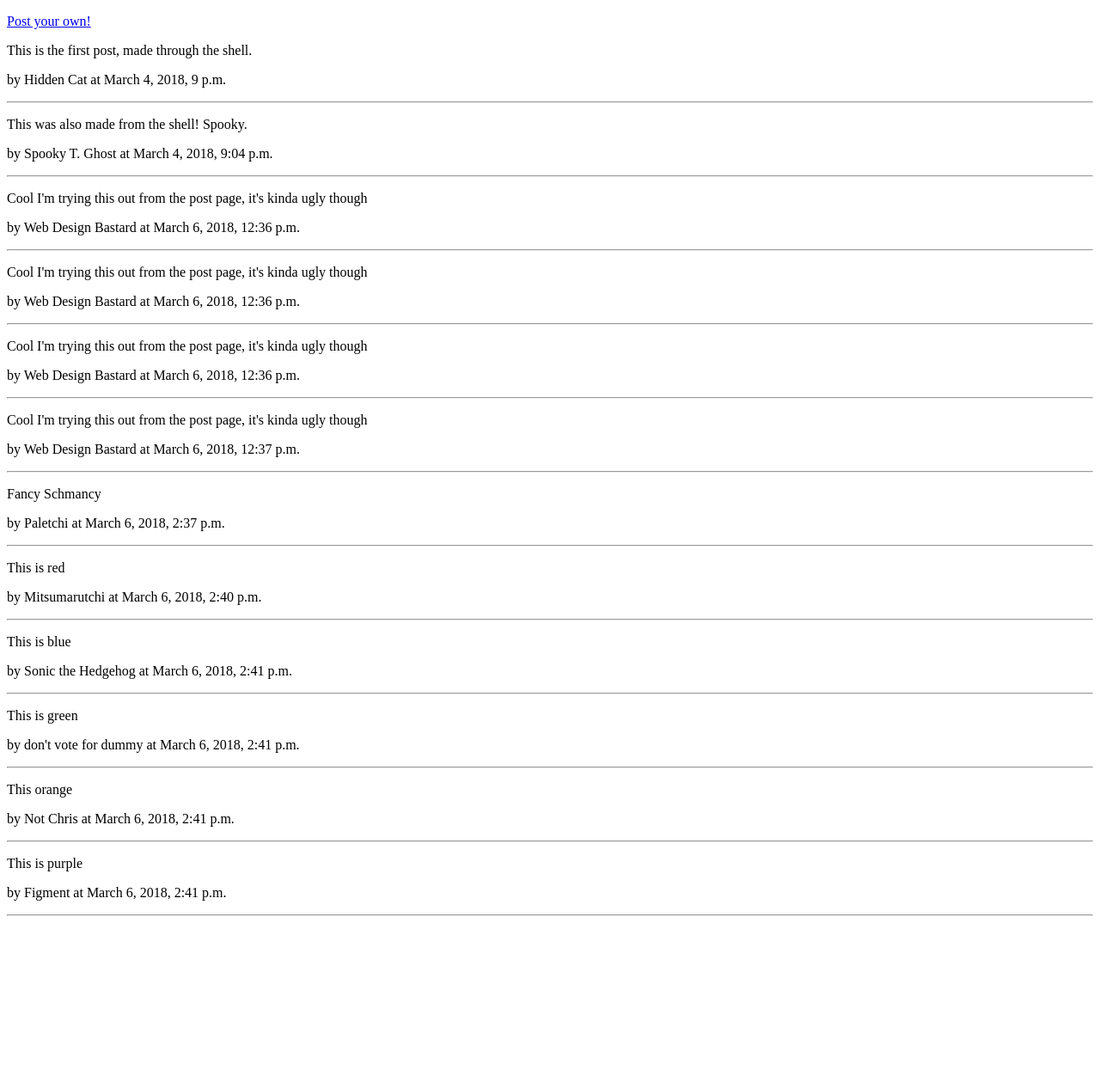
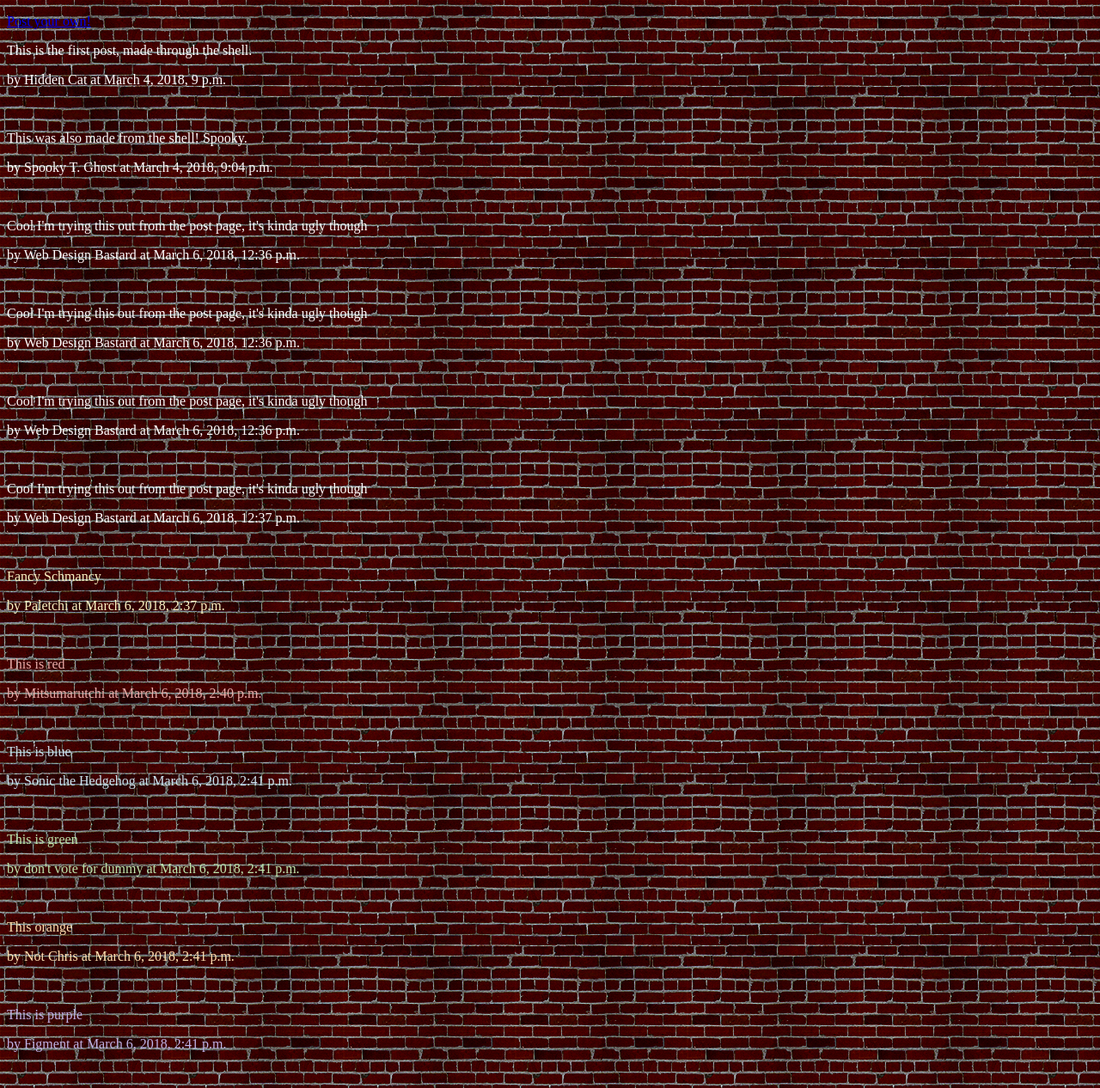
Before and after one commit to codelioness/graffitiwall, a Django app: template wall/templates/wall/index.html in a window 1280 px wide. Shown: the whole page at 86% size. Before the commit the page ends 1066 px from the top, so only its background shows below. Run offline with Django 3.2, Linux system fonts and the light colour scheme; the template is opened without the code that fills it: values that come from a table or form of the project are taken from there, others are empty; data comes from the database, SQL or seed files in the repository; both versions use the stored data as it was after the commit; tables that the repository leaves empty hold one stand-in row (values such as "Sample post").

Commit message:
Added color options for posts (default is white)

```diff
--- a/graffiti/settings.py
+++ b/graffiti/settings.py
@@ -119,3 +119,5 @@ USE_TZ = True
 # https://docs.djangoproject.com/en/2.0/howto/static-files/
 
 STATIC_URL = '/static/'
+
+STATICFILES_DIRS = ( os.path.join('static'), )
--- a/wall/models.py
+++ b/wall/models.py
@@ -5,6 +5,16 @@ class Post(models.Model):
     post_text = models.TextField(max_length=400)
     author_name = models.CharField(max_length=40)
     pub_date = models.DateTimeField('date published')
+    COLOR_CHOICES = (
+        ('#eaadaa', 'Red'),
+        ('#c9e2ee', 'Blue'),
+        ('#fbf5c5', 'Yellow'),
+        ('#bfe5ac', 'Green'),
+        ('#FFE0B1', 'Orange'),
+        ('#C0B4E7', 'Purple'),
+        ('#FFFFFF', 'White'),
+    )
+    color = models.CharField(max_length=7, choices=COLOR_CHOICES, default='#FFFFFF')
 
     def __str__(self):
         return self.post_text
--- /dev/null
+++ b/wall/static/wall/index.css
@@ -0,0 +1,4 @@
+body{
+    background: black url("images/brick.jpg");
+    color: white;
+}
--- a/wall/templates/wall/index.html
+++ b/wall/templates/wall/index.html
@@ -1,6 +1,9 @@
+{% load static %}
+
 <!DOCTYPE html>
 <head>
     <title>Graffiti Wall</title>
+    <link rel="stylesheet" type="text/css" href="{% static 'wall/index.css' %}">
 </head>
 <body>
 
@@ -8,9 +11,11 @@
 
     {% if post_list %}
         {% for post in post_list %}
-            <p>{{ post.post_text }}</p>
-            <p>by {{ post.author_name }} at {{ post.pub_date }}</p>
-            <hr>
+            <div id="post{{forloop.counter}}" class="post" style="color:{{post.color}}">
+                <p>{{ post.post_text }}</p>
+                <p>by {{ post.author_name }} at {{ post.pub_date }}</p>
+            </div>
+            <br>
         {% endfor %}
     {% else %}
         <p>No posts are available.</p>
--- a/wall/templates/wall/post.html
+++ b/wall/templates/wall/post.html
@@ -10,6 +10,10 @@
         <textarea name="message" inputmode="text" maxlength="400">Your Message</textarea>
         <label>Name: </label>
         <input name="name" type="text" inputmode="text" maxlength="40" placeholder="Your Name">
+        {% for value, name in colors %}
+            <input type="radio" name="color" id="color{{forloop.counter}}" value="{{value}}">
+            <label for="choice{{forloop.counter}}">{{name}}</label>
+        {% endfor %}
         <input type="submit" value="Tag it!">
     </form>
 
```
Also changed, not shown: wall/views.py (+6 -5 lines), db.sqlite3, wall/migrations/0004_post_color.py (added), wall/static/wall/images/brick.jpg (added).
